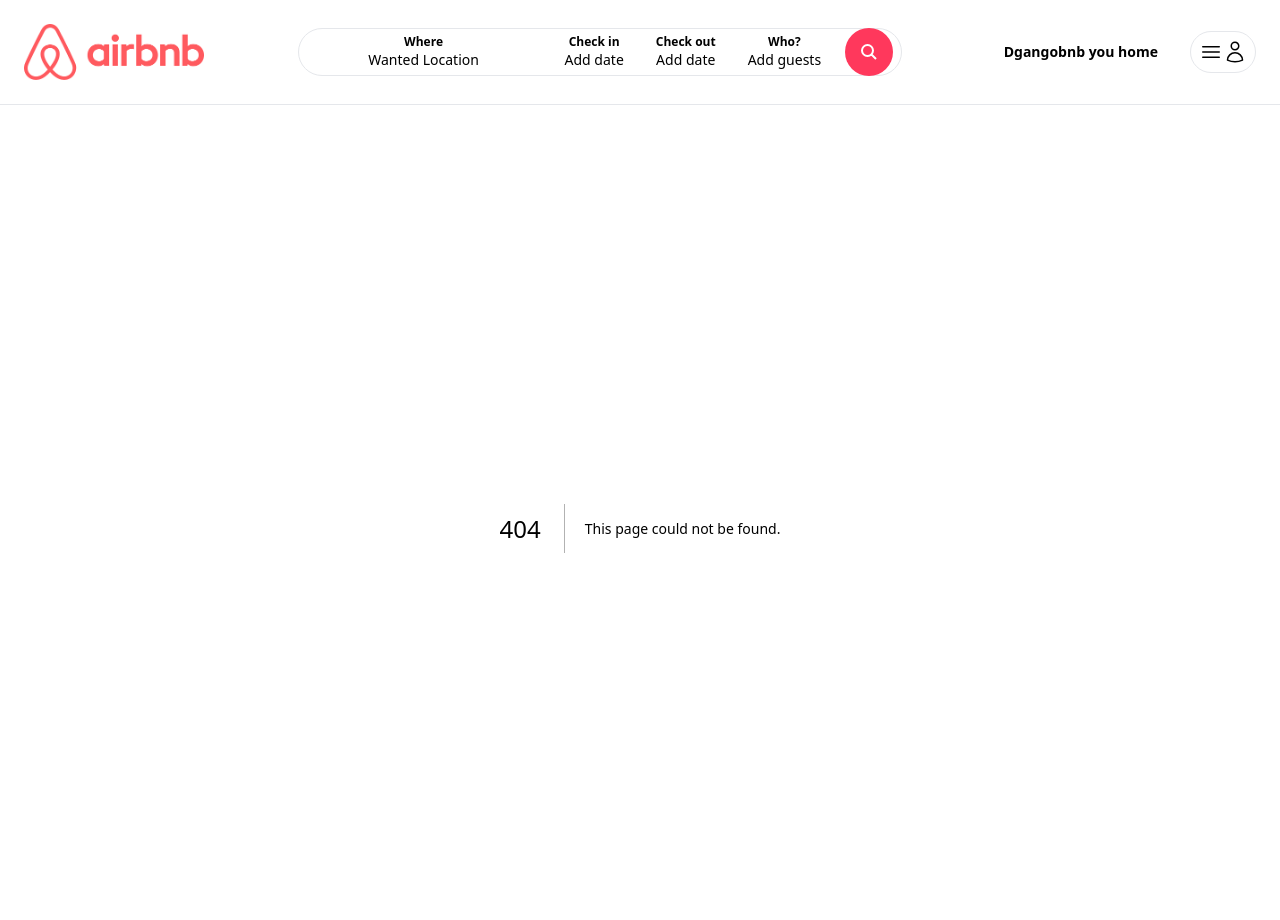
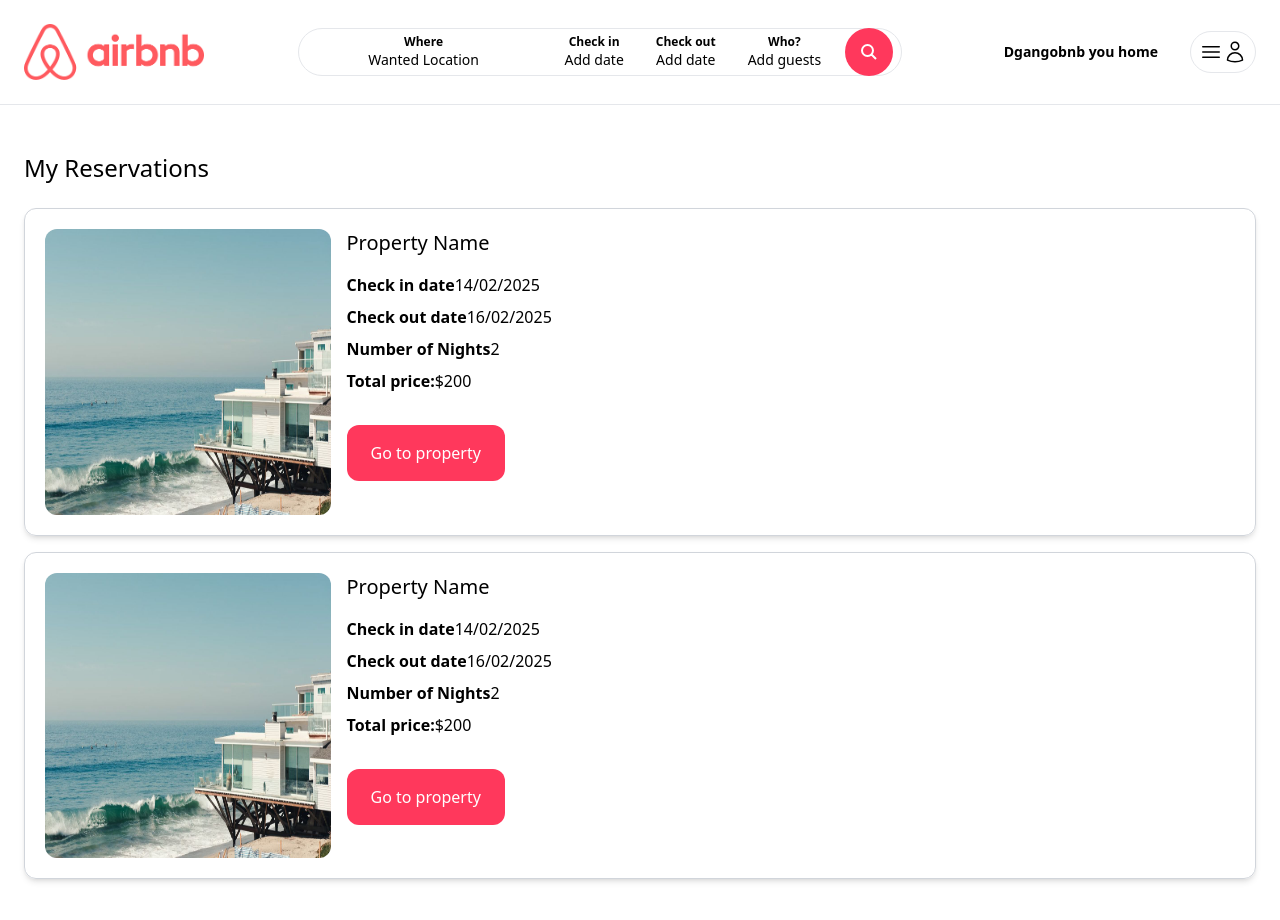
Before and after one commit to SuperExe404/AirBnbFrontEnd, a Next.js app: page /myreservations in a window 1280 px wide. Before the commit this address had no page. Shown: the top 920 px of the page. Built offline with nearby package versions, Linux system fonts and the light colour scheme.

Commit message:
My properties

```diff
--- /dev/null
+++ b/app/myreservations/page.tsx
@@ -0,0 +1,60 @@
+import Image from "next/image";
+
+const MyReservationsPage = () => {
+    return (
+        <main className="max-w-[1500px] mx-auto px-6 pb-6">
+                <h1 className="text-2xl my-6">My Reservations</h1>
+
+            <div className="space-y-4">
+                <div className="p-5 grid grid-cols-4 md:grid-cols-4 gap-4 shadow-md border border-gray-300 rounded-xl">
+                    <div className="col-sapn-1">
+                        <div className="relative overflow-hidden aspect-square rounded-xl">
+                            <Image
+                                fill
+                                src="/beach_1.jpg"
+                                className="hover:scale-110 obkect-cover transition h-full w-full"
+                                alt="Beach House"
+                            />
+                        </div>
+                    </div>
+
+                    <div className="col-span-1 md:col-span-3">
+                        <h2 className="mb-4 text-xl">Property Name</h2>
+
+                        <p className="mb-2"><strong>Check in date</strong>14/02/2025</p>
+                        <p className="mb-2"><strong>Check out date</strong>16/02/2025</p>
+                        <p className="mb-2"><strong>Number of Nights</strong>2</p>
+                        <p className="mb-2"><strong>Total price:</strong>$200</p>
+
+                        <div className="mt-6 inline-block block cursor-pointer py-4 px-6 bg-airbnb text-white rounded-xl">Go to property</div>
+                    </div>
+                </div>
+                <div className="p-5 grid grid-cols-4 md:grid-cols-4 gap-4 shadow-md border border-gray-300 rounded-xl">
+                    <div className="col-sapn-1">
+                        <div className="relative overflow-hidden aspect-square rounded-xl">
+                            <Image
+                                fill
+                                src="/beach_1.jpg"
+                                className="hover:scale-110 obkect-cover transition h-full w-full"
+                                alt="Beach House"
+                            />
+                        </div>
+                    </div>
+
+                    <div className="col-span-1 md:col-span-3">
+                        <h2 className="mb-4 text-xl">Property Name</h2>
+
+                        <p className="mb-2"><strong>Check in date</strong>14/02/2025</p>
+                        <p className="mb-2"><strong>Check out date</strong>16/02/2025</p>
+                        <p className="mb-2"><strong>Number of Nights</strong>2</p>
+                        <p className="mb-2"><strong>Total price:</strong>$200</p>
+
+                        <div className="mt-6 inline-block block cursor-pointer py-4 px-6 bg-airbnb text-white rounded-xl">Go to property</div>
+                    </div>
+                </div>
+                </div>
+        </main>
+    )
+}
+
+export default MyReservationsPage
```
